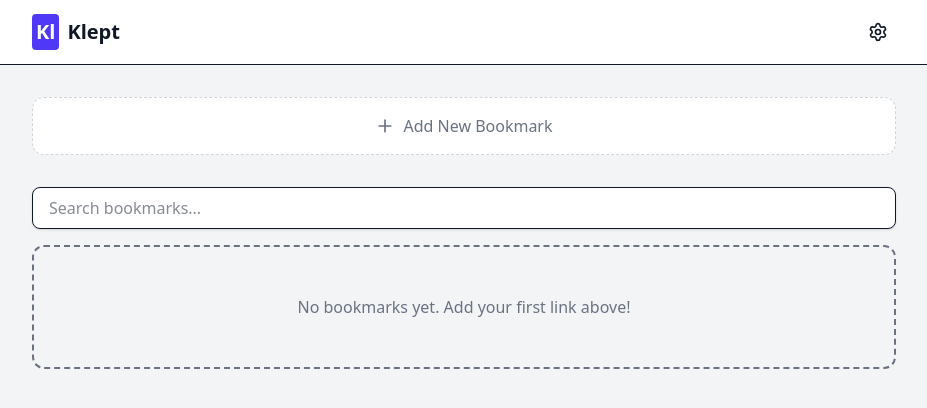
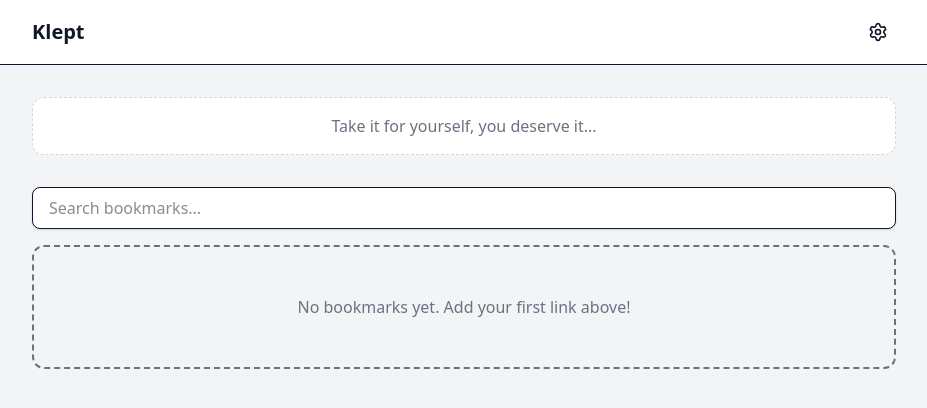
Before and after one commit to tinykings/klept, a React (Vite) app: page / in a window 1280 px wide. Shown: the top 408 px of the page, without its empty margins (176-1103 px from the left). Built offline with nearby package versions, Linux system fonts and the light colour scheme.

Commit message:
let's go

```diff
--- a/index.html
+++ b/index.html
@@ -2,9 +2,9 @@
 <html lang="en">
   <head>
     <meta charset="UTF-8" />
-    <link rel="icon" type="image/svg+xml" href="/vite.svg" />
+    <link rel="icon" type="image/svg+xml" href="/logo.svg" />
     <meta name="viewport" content="width=device-width, initial-scale=1.0" />
-    <title>klept</title>
+    <title>Klept</title>
   </head>
   <body>
     <div id="root"></div>
--- a/src/App.tsx
+++ b/src/App.tsx
@@ -315,7 +315,6 @@ function App() {
       <header className="bg-white border-b sticky top-0 z-10 dark:bg-gray-900 dark:border-gray-800">
         <div className="max-w-4xl mx-auto px-4 h-16 flex items-center justify-between">
           <h1 className="text-xl font-bold flex items-center gap-2">
-            <span className="bg-indigo-600 text-white p-1 rounded">Kl</span>
             Klept
           </h1>
           <div className="flex items-center gap-2">
@@ -371,8 +370,7 @@ function App() {
             onClick={() => setIsFormExpanded(true)}
             className="w-full bg-white p-4 rounded-xl border border-dashed border-gray-300 text-gray-500 hover:text-indigo-600 hover:border-indigo-300 hover:bg-indigo-50 transition-all flex items-center justify-center gap-2 mb-8 dark:bg-gray-800 dark:border-gray-700 dark:text-gray-400 dark:hover:bg-gray-700/50 dark:hover:text-indigo-400 dark:hover:border-indigo-700"
           >
-            <Plus size={20} />
-            Add New Bookmark
+            Take it for yourself, you deserve it...
           </button>
         ) : (
           <form ref={formRef} onSubmit={handleAddBookmark} className="bg-white p-6 rounded-xl border shadow-sm mb-8 relative dark:bg-gray-800 dark:border-gray-700">
@@ -475,7 +473,7 @@ function App() {
               <div
                 key={bookmark.id}
                 onClick={() => window.location.href = bookmark.url}
-                className="bg-white p-4 rounded-lg border shadow-sm hover:shadow-md transition-shadow flex items-center justify-between group cursor-pointer dark:bg-gray-800 dark:border-gray-700 dark:hover:border-gray-600"
+                className="bg-white p-4 rounded-lg border shadow-sm hover:shadow-md hover:bg-gray-50 transition-all flex items-center justify-between group cursor-pointer dark:bg-gray-800 dark:border-gray-700 dark:hover:bg-gray-700 dark:hover:border-gray-600"
               >
                 <div className="flex-1 min-w-0">
                   <h3 className="font-medium truncate group-hover:text-indigo-600 transition-colors block dark:text-gray-100 dark:group-hover:text-indigo-400">
```
Also changed, not shown: public/logo.svg (added).
